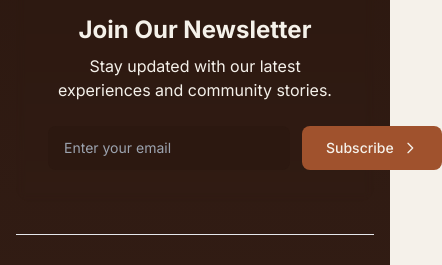
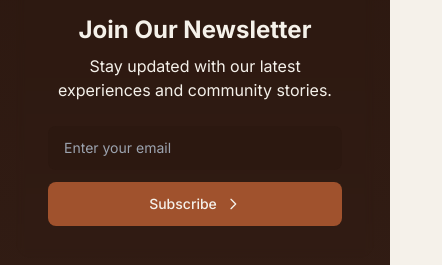
Before and after one commit to harshaislive/beforest_experiences, a Next.js app: page /refund in a window 390 px wide. Shown: the part 860-1125 px from the top of the page, 442 px wide, since content can reach past the window. Built offline with nearby package versions, Linux system fonts and the light colour scheme; no server answers; the database is empty; grey boxes are pictures that could not be loaded.

Commit message:
fix: improve newsletter form responsiveness and fix mobile layout issues

```diff
--- a/src/components/global/layout/Footer.tsx
+++ b/src/components/global/layout/Footer.tsx
@@ -82,19 +82,19 @@ export default function Footer() {
               <p className="text-soft-beige/80 mb-6">
                 Stay updated with our latest experiences and community stories.
               </p>
-              <form onSubmit={handleSubmit} className="flex gap-3">
+              <form onSubmit={handleSubmit} className="flex flex-col sm:flex-row gap-3 max-w-xl mx-auto">
                 <input
                   type="email"
                   placeholder="Enter your email"
                   value={email}
                   onChange={(e) => setEmail(e.target.value)}
-                  className="flex-1 px-4 py-3 bg-deep-brown text-soft-beige rounded-lg focus:outline-none focus:ring-2 focus:ring-terracotta text-sm"
+                  className="flex-1 px-4 py-3 bg-deep-brown text-soft-beige rounded-lg focus:outline-none focus:ring-2 focus:ring-terracotta text-sm min-w-0"
                   required
                 />
                 <button
                   type="submit"
                   disabled={isSubmitting}
-                  className="bg-terracotta text-soft-beige px-6 py-3 rounded-lg hover:bg-terracotta-light transition-colors text-sm font-medium flex items-center justify-center gap-2 group disabled:opacity-50 disabled:cursor-not-allowed whitespace-nowrap"
+                  className="px-6 py-3 bg-terracotta text-soft-beige rounded-lg hover:bg-terracotta-light transition-colors text-sm font-medium flex items-center justify-center gap-2 group disabled:opacity-50 disabled:cursor-not-allowed whitespace-nowrap"
                 >
                   {isSubmitting ? 'Subscribing...' : 'Subscribe'}
                   <svg className="w-4 h-4 transition-transform group-hover:translate-x-1" fill="none" viewBox="0 0 24 24" stroke="currentColor">
```
